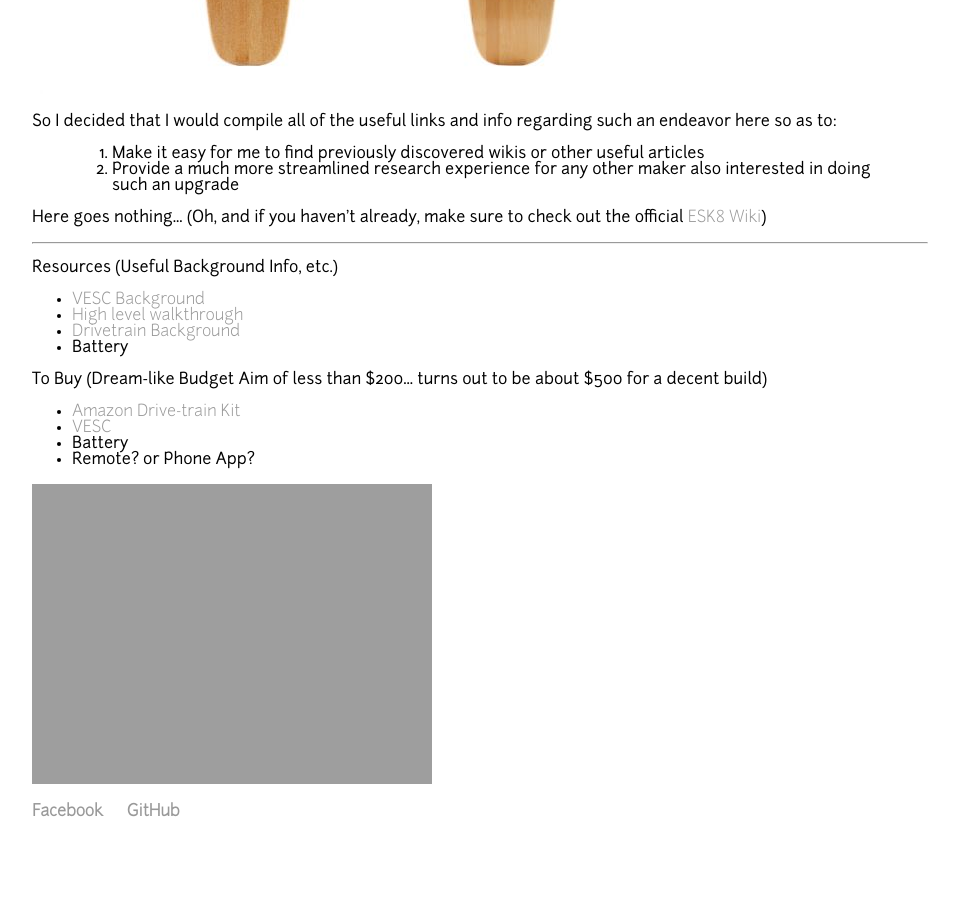
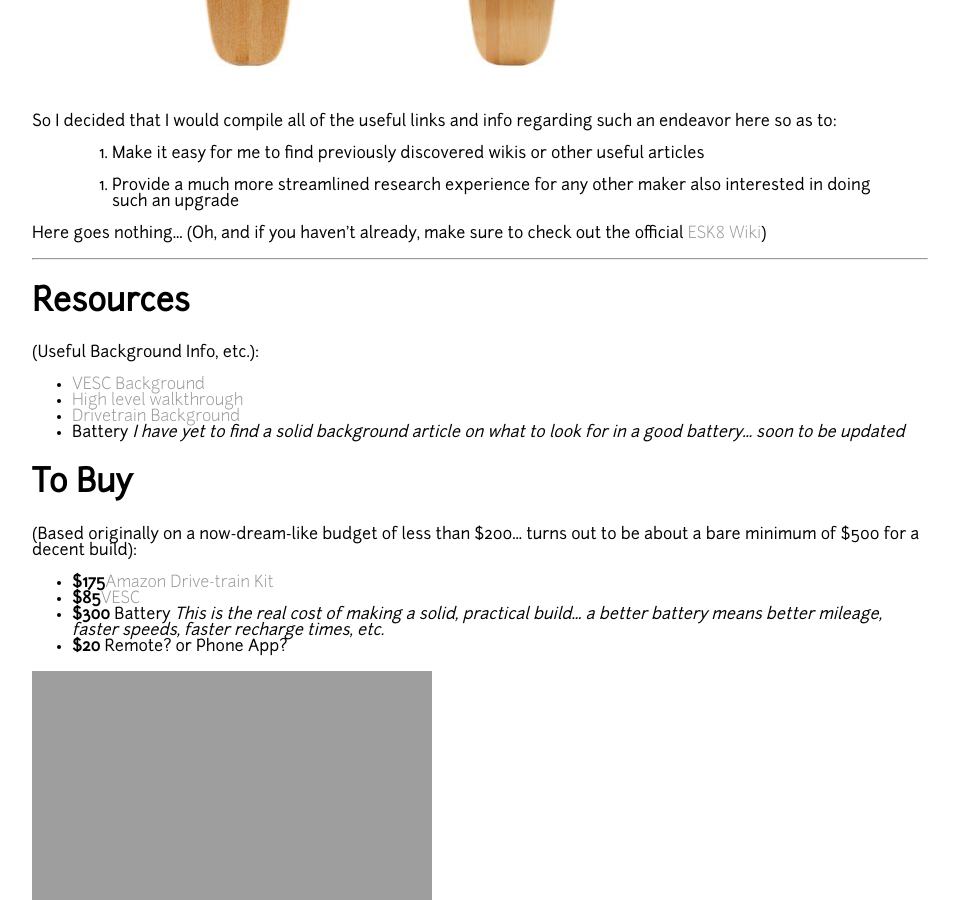
Before and after one commit to nicholaschiang/nicholaschiang.github.io, a Jekyll site: the page built from _posts/2018-12-26-esk8-longboard.md, in a window 1280 px wide and 900 px high, scrolled down 954 px. Shown: the whole window, without its empty margins (160-1119 px from the left). Built offline with Jekyll 4.4.1, drawn with Linux system fonts in a browser that asks for light colours.

Commit message:
Format ESK8 blog post

```diff
--- a/_posts/2018-12-26-esk8-longboard.md
+++ b/_posts/2018-12-26-esk8-longboard.md
@@ -12,20 +12,23 @@ For Christmas this year (and I guess also for my birthday... as they're both on
 
 So I decided that I would compile all of the useful links and info regarding such an endeavor here so as to:
 > 1. Make it easy for me to find previously discovered wikis or other useful articles
+
 > 2. Provide a much more streamlined research experience for any other maker also interested in doing such an upgrade
 
 Here goes nothing... (Oh, and if you haven't already, make sure to check out the official [ESK8 Wiki](https://www.electric-skateboard.builders))
 
 ***
 
-Resources (Useful Background Info, etc.)
+## Resources
+ (Useful Background Info, etc.):
 - [VESC Background](https://www.electric-skateboard.builders/t/new-vesc-user-read-this-complete-walktrough-of-the-vesc/2980/2)
 - [High level walkthrough](https://www.electric-skateboard.builders/t/wiki-a-beginner-guide-to-diy-an-esk8/46844)
 - [Drivetrain Background](https://www.electric-skateboard.builders/t/beginners-guide-to-building-your-own-electric-skateboard-drivetrain/53)
-- Battery
+- Battery *I have yet to find a solid background article on what to look for in a good battery... soon to be updated*
 
-To Buy (Dream-like Budget Aim of less than $200... turns out to be about $500 for a decent build)
-- [Amazon Drive-train Kit](https://www.amazon.com/ZXMOTO-Electric-Longboard-Skateboard-Sensorless/dp/B07GCM4J48?imprToken=P5aeICpN5N7XWETazT1XfQ&slotNum=22&SubscriptionId=AKIAISS54SGFYFC42ZIA&tag=mpscooter-20&linkCode=xm2&camp=2025&creative=165953&creativeASIN=B07GCM4J48)
-- [VESC](https://diyelectricskateboard.com/collections/esc-speed-controller/products/torque-esc-bldc-electronic-speed-controller)
-- Battery
-- Remote? or Phone App?
+## To Buy
+(Based originally on a now-dream-like budget of less than $200... turns out to be about a bare minimum of $500 for a decent build):
+- **$175**[Amazon Drive-train Kit](https://www.amazon.com/ZXMOTO-Electric-Longboard-Skateboard-Sensorless/dp/B07GCM4J48?imprToken=P5aeICpN5N7XWETazT1XfQ&slotNum=22&SubscriptionId=AKIAISS54SGFYFC42ZIA&tag=mpscooter-20&linkCode=xm2&camp=2025&creative=165953&creativeASIN=B07GCM4J48)
+- **$85**[VESC](https://diyelectricskateboard.com/collections/esc-speed-controller/products/torque-esc-bldc-electronic-speed-controller)
+- **$300** Battery *This is the real cost of making a solid, practical build... a better battery means better mileage, faster speeds, faster recharge times, etc.*
+- **$20** Remote? or Phone App?
```
Also changed, not shown: _posts/2014-04-30-hank-quinlan-site-launched.md (+2 -0 lines), _posts/2018-11-24-minimalism-psa.md (+2 -1 lines).
